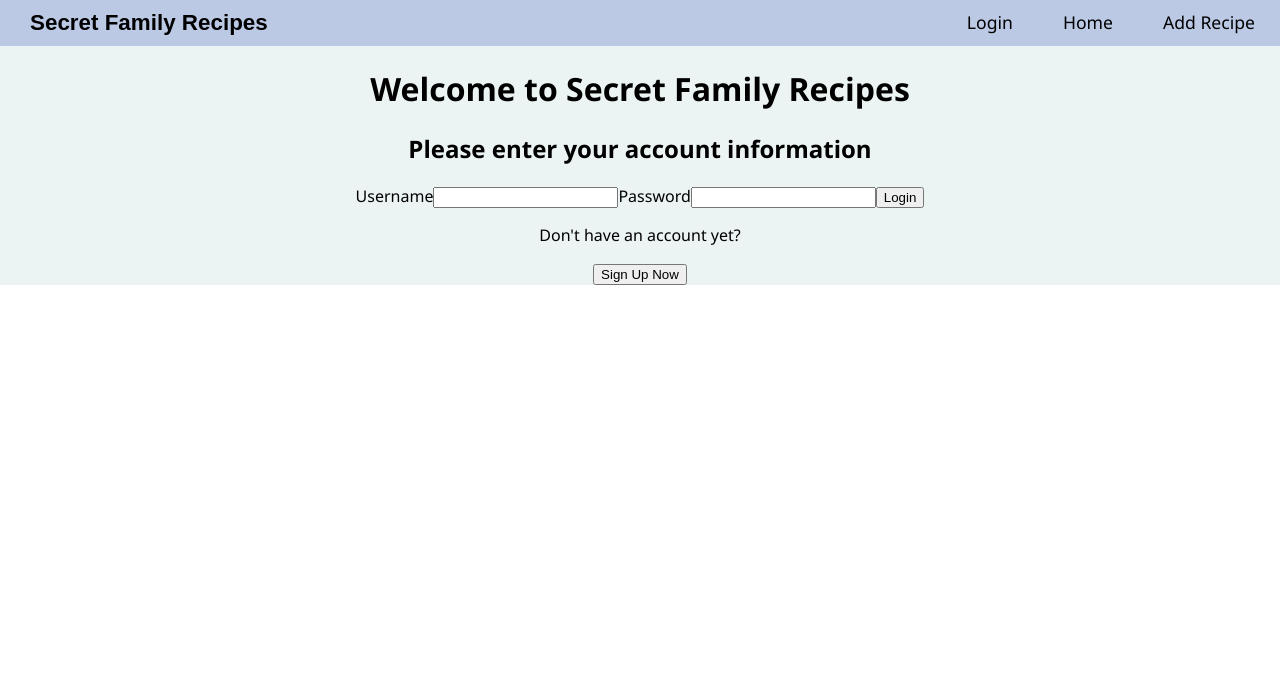
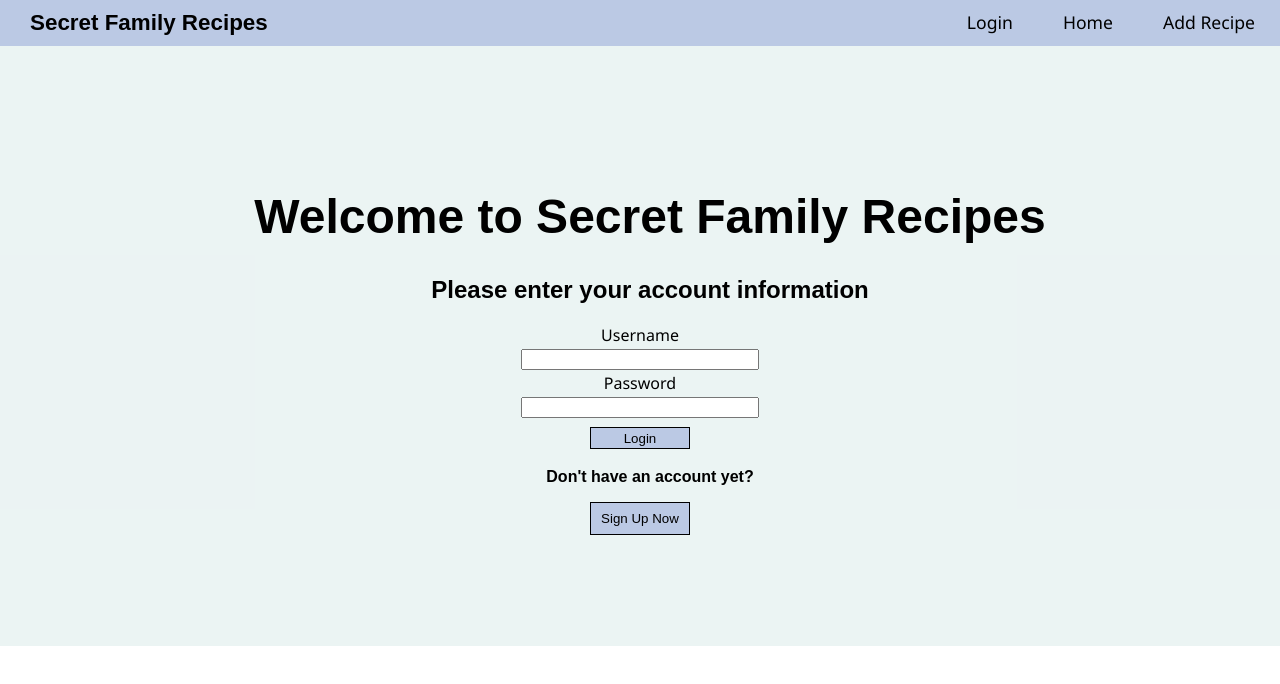
Before and after one commit to Build-Week-ft-secret-family-recipes-09/front-end, a React (Create React App) app: page / in a window 1280 px wide. Shown: the top 684 px of the page. Built offline with nearby package versions, Linux system fonts and the light colour scheme; the HTML template or start-up script is replaced by a standard one.

Commit message:
added styling to user forms

```diff
--- a/src/login-logout/Login.js
+++ b/src/login-logout/Login.js
@@ -1,6 +1,62 @@
 import axios from 'axios';
 import React, { useState } from 'react';
 import { useNavigate } from 'react-router-dom';
+
+import styled from 'styled-components';
+
+const UserStyles = styled.div`
+    display: flex;
+    justify-content: center;
+    align-items: center;
+    height: 75vh;
+
+    h1, h2, p {
+        color: rgb(0, 0, 0);
+        margin-left: 20px;
+        font-weight: bold;
+        font-family: fantasy, Verdana, Geneva, Tahoma, sans-serif
+    }
+
+    h1 {
+        font-size: 3rem;
+    }
+
+    .user-form {
+        display: flex;
+        justify-content: center;
+    }
+
+    .login-form {
+        display: flex;
+        flex-direction: column;
+        width: 30%;
+        justify-content: center;
+    }
+
+    .login-form input {
+        margin: 1%;
+    }
+
+    .login-form button {
+        margin: 1%;
+        margin-top: 3%;
+    }
+
+    .user-info {
+        display: flex;
+        flex-direction: column;
+        justify-content: center;
+
+    }
+
+    button {
+        width: 100px;
+        align-self: center;
+        padding: 1%;
+        background-color: #bbc9e4;
+        border: 1px solid black;
+    }
+    `
 
 const Login = () => {
     const [creds, setCreds] = useState({
@@ -39,13 +95,16 @@ const Login = () => {
     }
 
     return(
+        <UserStyles>
         <div className='cred-form'>
             <h1>Welcome to Secret Family Recipes</h1>
             <h2>Please enter your account information</h2>
             {
                 (error !== '') ? <p id='error'>{error}</p> : <p></p>
             }
-            <form onSubmit={handleSubmit} >
+            <div className='user-form'>
+            <form className='login-form' onSubmit={handleSubmit} >
+                <div className='user-info'>
                 <label>Username</label>
                 <input
                     type='text'
@@ -61,10 +120,13 @@ const Login = () => {
                     onChange={handleChange}
                 />
                 <button>Login</button>
+                </div>
             </form>
+            </div>
             <p>Don't have an account yet?</p>
             <button onClick={handleSignUp}>Sign Up Now</button>
         </div>
+        </UserStyles>
     )
 }
 
--- a/src/login-logout/SignUp.js
+++ b/src/login-logout/SignUp.js
@@ -1,6 +1,57 @@
 import axios from 'axios';
 import React, { useState } from 'react';
 import { useNavigate } from 'react-router-dom';
+
+import styled from 'styled-components';
+
+const UserStyles = styled.div`
+    display: flex;
+    justify-content: center;
+    align-items: center;
+    height: 75vh;
+
+    h1, h2, p {
+        color: rgb(0, 0, 0);
+        margin-left: 20px;
+        font-weight: bold;
+        font-family: fantasy, Verdana, Geneva, Tahoma, sans-serif
+    }
+
+    h1 {
+        font-size: 3rem;
+    }
+
+    .user-form {
+        display: flex;
+        justify-content: center;
+    }
+
+    .login-form {
+        display: flex;
+        flex-direction: column;
+        width: 30%;
+        justify-content: center;
+    }
+
+    input {
+        margin: 1%;
+    }
+
+    .user-info {
+        display: flex;
+        flex-direction: column;
+        justify-content: center;
+    }
+
+    button {
+        width: 100px;
+        align-self: center;
+        padding: 1%;
+        background-color: #bbc9e4;
+        border: 1px solid black;
+        margin-top: 8%;
+    }
+    `
 
 const SignUp = () => {
     const navigate = useNavigate();
@@ -36,13 +87,16 @@ const SignUp = () => {
     }
 
     return(
+        <UserStyles>
         <div className='cred-form'>
             <h1>Welcome to Secret Family Recipes</h1>
             <h2>Please create an account to continue</h2>
             {
                 (error !== '') ? <p id='error'>{error}</p> : <p></p>
             }
+            <div className='user-form'>
             <form onSubmit={handleSubmit}>
+            <div className='user-info'>
                 <label>Username</label>
                 <input
                     type='text'
@@ -65,8 +119,11 @@ const SignUp = () => {
                     onChange={handleChange}
                 />
                 <button>Create Account</button>
+                </div>
             </form>
+            </div>
         </div>
+        </UserStyles>
     )
 }
 
```
